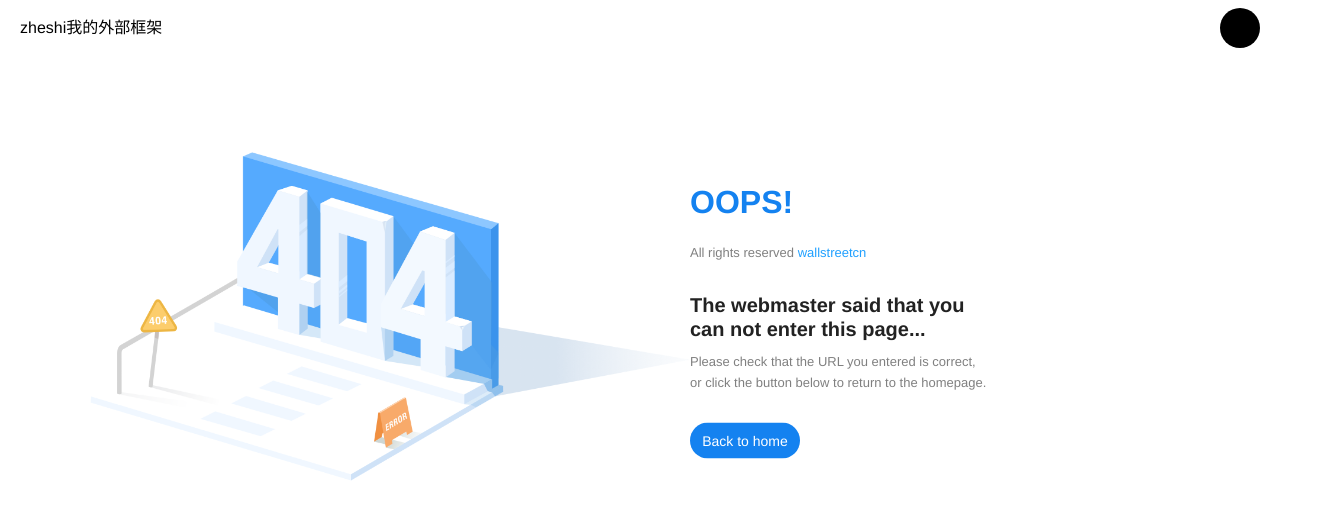
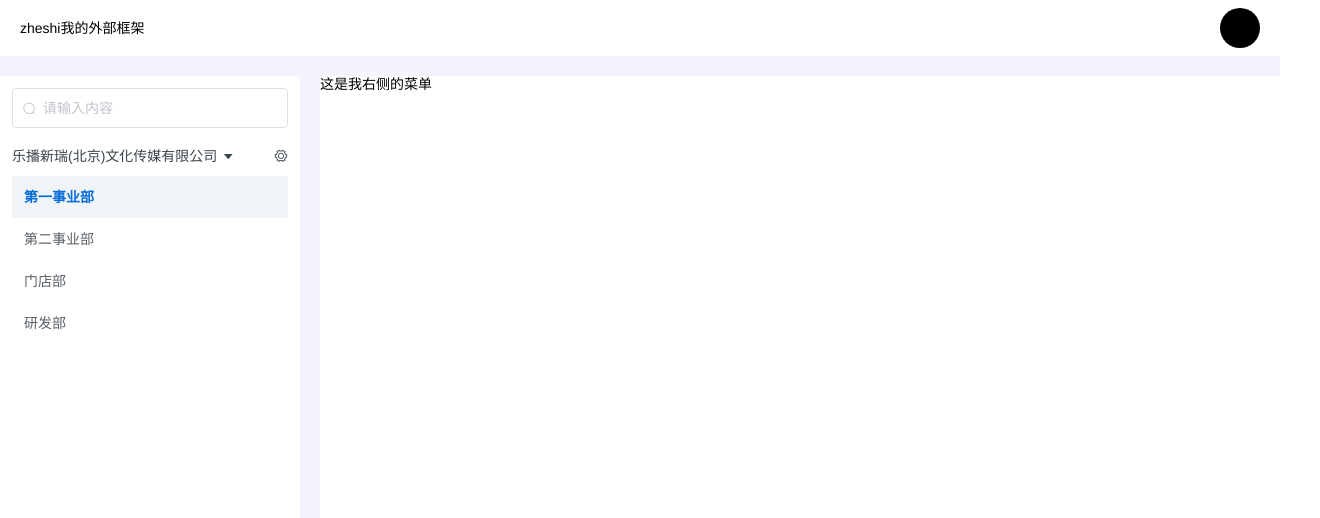
Before and after one commit to Expressqueen/PC-MRST, a Vue app: page /origanizational#/origanizational in a window 1280 px wide. Before the commit this address led to /404#/origanizational. Shown: the top 518 px of the page, 1320 px wide, since content can reach past the window. Built offline with nearby package versions, Linux system fonts and the light colour scheme; no server answers.

Commit message:
组织架构

```diff
--- a/src/router/index.js
+++ b/src/router/index.js
@@ -11,12 +11,12 @@ const router=new Router({
     {
       path: '/',
       component: Layout,
-      redirect: '/404',
+      redirect: '/origanizational',
       children: [{
-        path: '404',
-        name: '404',
-        component: () => import('@/views/404'),
-        meta: { title: '404', icon: '404' }
+        path: 'origanizational',
+        name: 'origanizational',
+        component: () => import('@/views/Organizational/index'),
+        meta: { title: '组织架构', icon: '404'}
       }]
     },
 
--- a/src/styles/index.scss
+++ b/src/styles/index.scss
@@ -10,6 +10,7 @@ body {
   -webkit-font-smoothing: antialiased;
   text-rendering: optimizeLegibility;
   font-family: Helvetica Neue, Helvetica, PingFang SC, Hiragino Sans GB, Microsoft YaHei, Arial, sans-serif;
+  font-size: 14px;
 }
 
 label {
@@ -23,6 +24,7 @@ html {
 
 #app {
   height: 100%;
+  background: #f4f4ff;
 }
 
 *,
@@ -47,7 +49,19 @@ a:hover {
 div:focus {
   outline: none;
 }
-
+p{
+  margin: 0;
+  padding: 0;
+}
+.left{
+  float: left;
+}
+.right{
+  float: right;
+}
+.inline-box{
+  display: inline-block;
+}
 .clearfix {
   &:after {
     visibility: hidden;
@@ -63,3 +77,7 @@ div:focus {
 .app-container {
   padding: 20px;
 }
+ul,ol{
+  list-style: none;
+  padding: 0;
+}
--- /dev/null
+++ b/src/views/Organizational/index.vue
@@ -0,0 +1,55 @@
+<template>
+    <div class="organizational">
+        <div class='leftbar left'>
+            <el-input
+                placeholder="请输入内容"
+                prefix-icon="el-icon-search"
+                v-model="search">
+            </el-input>
+            <div class="title">
+                <p class="titlename left">乐播新瑞(北京)文化传媒有限公司
+                    <i class="el-icon-caret-bottom"></i>
+                </p>
+                <span class="setname right">
+                    <i class="el-icon-setting"></i>
+                </span>
+            </div>
+            <ul class="departlist clearfix">
+                <li v-for="(item,index) in departlist" :key="index" @click="selectedbar($event,index)" :class="{selectedli:index==current}">
+                    {{item.title}}
+                </li>
+            </ul>
+        </div>
+        <div class='rightbar right'>这是我右侧的菜单
+
+        </div>
+    </div>
+</template>
+<script>
+export default {
+    name:"organizational",
+    data(){
+        return{
+            search:"",
+            current:0,
+            departlist:[
+                {title:"第一事业部",value:"1"},
+                {title:"第二事业部",value:"2"},
+                {title:"门店部",value:"3"},
+                {title:"研发部",value:"4"}
+            ],
+            selectdepartlist:''
+        }
+    },
+    methods:{
+        selectedbar(obj,index){
+            debugger
+            this.current=index
+
+        }
+    }
+}
+</script>
+<style lang="sass">
+  @import './organizational.scss'
+</style>
--- /dev/null
+++ b/src/views/Organizational/organizational.scss
@@ -0,0 +1,36 @@
+.organizational{
+    width: 1320px;
+    height: calc(100vh - 92px);
+    margin: 0 auto;
+    margin-top:20px;
+    .leftbar{
+        width: 300px;
+        margin-right:20px;
+        background: #ffffff;
+        height: 100%;
+        padding: 12px 12px 0 12px;
+        .title{
+            padding:20px 0 14px 0;
+            color: #3A454B;
+        }
+        .departlist{
+            li{
+                padding: 13px 12px;
+                color: #585F65;
+            }
+            & :hover{
+                cursor: pointer;
+            }
+            & .selectedli{
+                background:rgba(240,244,247,1);
+                color:#096DD9;
+                font-weight: bold;
+            }
+        }
+    }
+    .rightbar{
+        width: 1000px;
+        background: #ffffff;
+        height: 100%;
+    }
+}
```
Also changed, not shown: .eslintrc.js, 1 other file (tests, documents, lock files or other folders).
